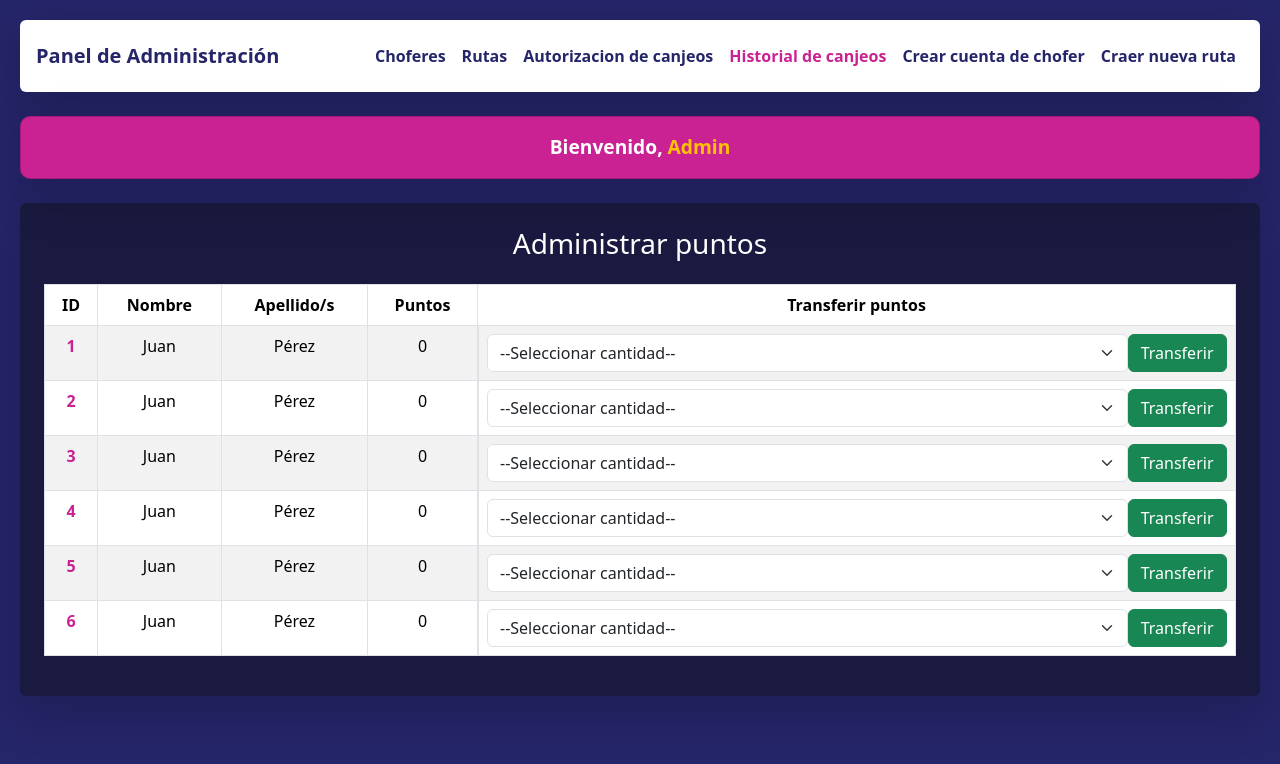
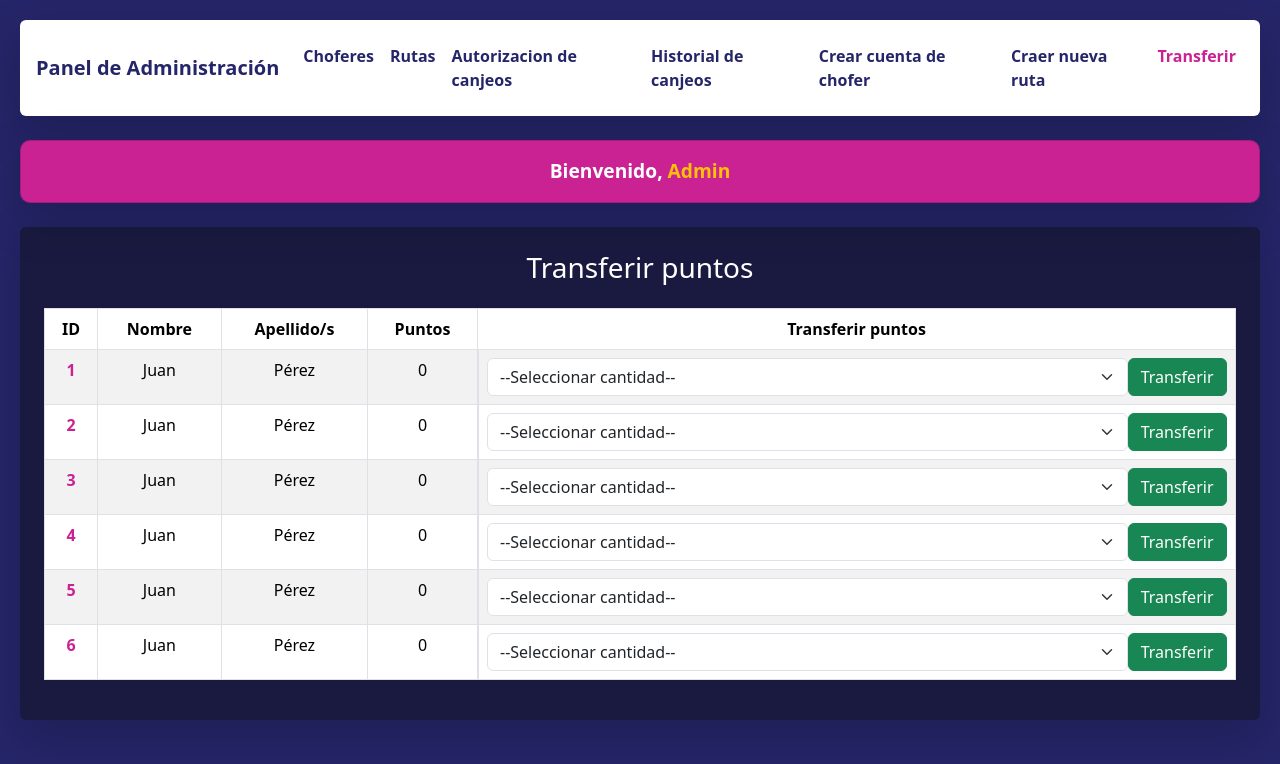
Before and after one commit to MarcoRomo17/HakatonAyVoy, a React (Create React App) app in the folder admin_view/: page /AdminPuntos in a window 1280 px wide. Shown: the top 764 px of the page. Built offline with nearby package versions, Linux system fonts and the light colour scheme.

Commit message:
Navbar alctualizado

```diff
--- a/admin_view/src/Admin.js
+++ b/admin_view/src/Admin.js
@@ -116,6 +116,7 @@ const actualizarRuta=async(objAnterior)=>{
           <Nav.Link href="/Historial" style={{ color: "#252569", fontWeight: "bold" }}>Historial de canjeos</Nav.Link>
           <Nav.Link href="/Registrar" style={{ color: "#252569", fontWeight: "bold" }}>Crear cuenta de chofer</Nav.Link>
           <Nav.Link href="/RegistrarRuta" style={{ color: "#252569", fontWeight: "bold" }}>Craer nueva ruta</Nav.Link>
+          <Nav.Link href="/AdminPuntos" style={{ color: "#252569", fontWeight: "bold" }}>Transferir</Nav.Link>
 
         </Nav>
       </Navbar>
--- a/admin_view/src/AdminPuntos.js
+++ b/admin_view/src/AdminPuntos.js
@@ -23,9 +23,10 @@ export const AdminPuntos = () => {
           <Nav.Link href="/Admin" style={{ color: "#252569", fontWeight: "bold" }}>Choferes</Nav.Link>
           <Nav.Link href="/Rutas" style={{ color: "#252569", fontWeight: "bold" }}>Rutas</Nav.Link>
           <Nav.Link href="/Autorizacion" style={{ color: "#252569", fontWeight: "bold" }}>Autorizacion de canjeos</Nav.Link>
-          <Nav.Link href="/Historial" style={{ color: "#ca2193", fontWeight: "bold" }}>Historial de canjeos</Nav.Link>
+          <Nav.Link href="/Historial" style={{ color: "#252569", fontWeight: "bold" }}>Historial de canjeos</Nav.Link>
           <Nav.Link href="/Registrar" style={{ color: "#252569", fontWeight: "bold" }}>Crear cuenta de chofer</Nav.Link>
           <Nav.Link href="/RegistrarRuta" style={{ color: "#252569", fontWeight: "bold" }}>Craer nueva ruta</Nav.Link>
+          <Nav.Link href="/AdminPuntos" style={{ color: "#ca2193", fontWeight: "bold" }}>Transferir</Nav.Link>
 
         </Nav>
       </Navbar>
@@ -39,7 +40,7 @@ export const AdminPuntos = () => {
 
       {/* Tabla de los choferes */}
       <Container fluid className="p-4 rounded shadow-lg" style={{ backgroundColor: "#1a1a40" }}>
-        <h3 className="text-center text-white mb-4">Administrar puntos</h3>
+        <h3 className="text-center text-white mb-4">Transferir puntos</h3>
 
         <Table striped bordered hover responsive className="text-white" style={{ backgroundColor: "#0b1d5f" }}>
           <thead>
--- a/admin_view/src/Autorization.js
+++ b/admin_view/src/Autorization.js
@@ -91,6 +91,7 @@ const denegarSolicitud= async(datos)=>{
           <Nav.Link href="/Historial" style={{ color: "#252569", fontWeight: "bold" }}>Historial de canjeos</Nav.Link>
           <Nav.Link href="/Registrar" style={{ color: "#252569", fontWeight: "bold" }}>Crear cuenta de chofer</Nav.Link>
           <Nav.Link href="/RegistrarRuta" style={{ color: "#252569", fontWeight: "bold" }}>Craer nueva ruta</Nav.Link>
+          <Nav.Link href="/AdminPuntos" style={{ color: "#252569", fontWeight: "bold" }}>Transferir</Nav.Link>
 
         </Nav>
       </Navbar>
--- a/admin_view/src/History.js
+++ b/admin_view/src/History.js
@@ -47,6 +47,7 @@ const obtenerHistorial= async()=>{
           <Nav.Link href="/Historial" style={{ color: "#ca2193", fontWeight: "bold" }}>Historial de canjeos</Nav.Link>
           <Nav.Link href="/Registrar" style={{ color: "#252569", fontWeight: "bold" }}>Crear cuenta de chofer</Nav.Link>
           <Nav.Link href="/RegistrarRuta" style={{ color: "#252569", fontWeight: "bold" }}>Craer nueva ruta</Nav.Link>
+          <Nav.Link href="/AdminPuntos" style={{ color: "#252569", fontWeight: "bold" }}>Transferir</Nav.Link>
 
         </Nav>
       </Navbar>
--- a/admin_view/src/RegisterDriver.js
+++ b/admin_view/src/RegisterDriver.js
@@ -108,6 +108,7 @@ const validar=()=>{
           <Nav.Link href="/Historial" style={{ color: "#252569", fontWeight: "bold" }}>Historial de canjeos</Nav.Link>
           <Nav.Link href="/Registrar" style={{ color: "#ca2193", fontWeight: "bold" }}>Crear cuenta de chofer</Nav.Link>
           <Nav.Link href="/RegistrarRuta" style={{ color: "#252569", fontWeight: "bold" }}>Craer nueva ruta</Nav.Link>
+          <Nav.Link href="/AdminPuntos" style={{ color: "#252569", fontWeight: "bold" }}>Transferir</Nav.Link>
 
         </Nav>
       </Navbar>
--- a/admin_view/src/RegisterRoute.js
+++ b/admin_view/src/RegisterRoute.js
@@ -18,6 +18,7 @@ export const RegisterRoute = () => {
           <Nav.Link href="/Historial" style={{ color: "#252569", fontWeight: "bold" }}>Historial de canjeos</Nav.Link>
           <Nav.Link href="/Registrar" style={{ color: "#252569", fontWeight: "bold" }}>Crear cuenta de chofer</Nav.Link>
           <Nav.Link href="/RegistrarRuta" style={{ color: "#ca2193", fontWeight: "bold" }}>Craer nueva ruta</Nav.Link>
+          <Nav.Link href="/AdminPuntos" style={{ color: "#252569", fontWeight: "bold" }}>Transferir</Nav.Link>
 
         </Nav>
       </Navbar>
--- a/admin_view/src/Rutas.js
+++ b/admin_view/src/Rutas.js
@@ -15,6 +15,7 @@ export const Rutas = () => {
           <Nav.Link href="/Historial" style={{ color: "#252569", fontWeight: "bold" }}>Historial de canjeos</Nav.Link>
           <Nav.Link href="/Registrar" style={{ color: "#252569", fontWeight: "bold" }}>Crear cuenta de chofer</Nav.Link>
           <Nav.Link href="/RegistrarRuta" style={{ color: "#252569", fontWeight: "bold" }}>Craer nueva ruta</Nav.Link>
+          <Nav.Link href="/AdminPuntos" style={{ color: "#252569", fontWeight: "bold" }}>Transferir</Nav.Link>
 
         </Nav>
       </Navbar>
```
